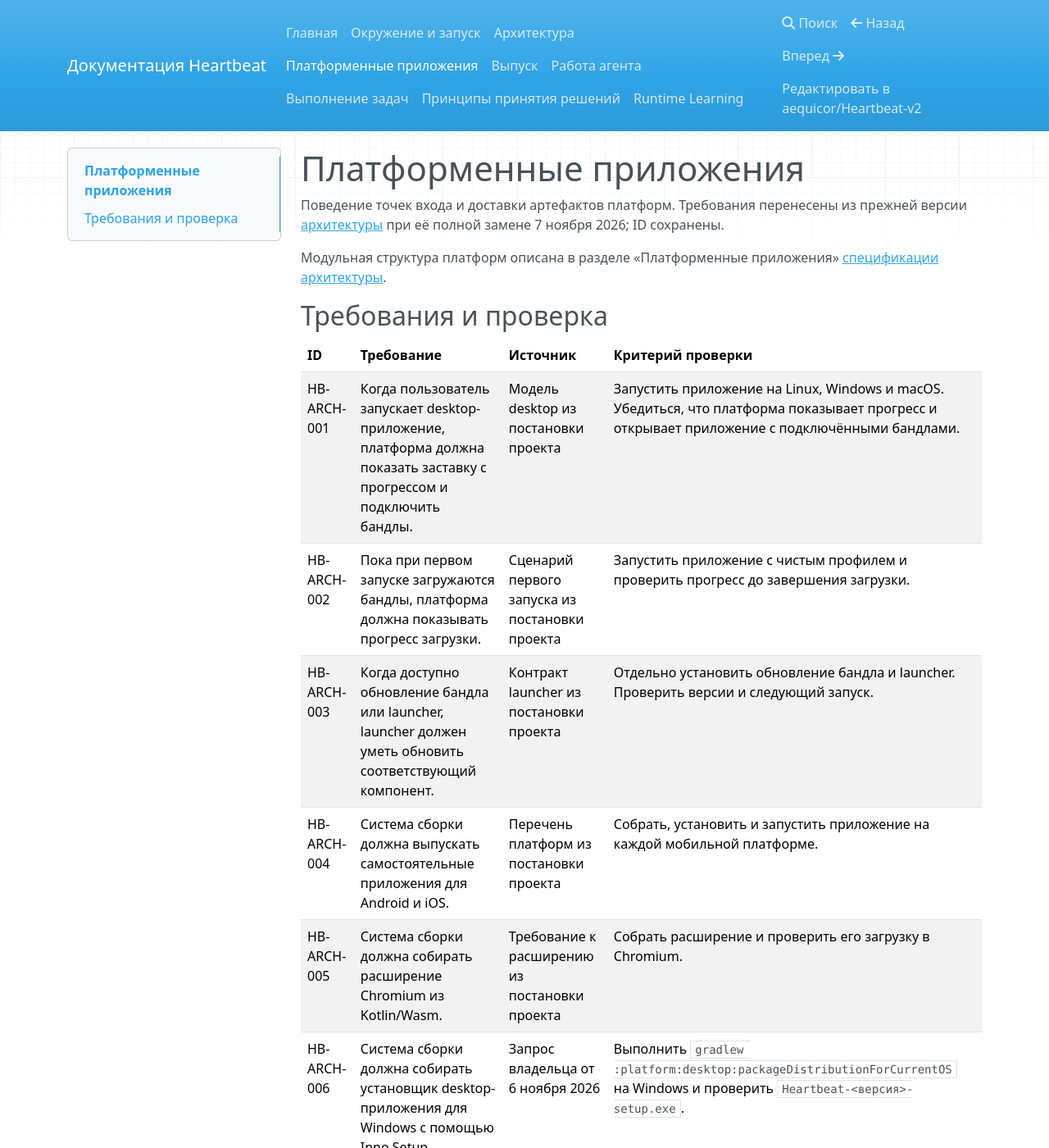
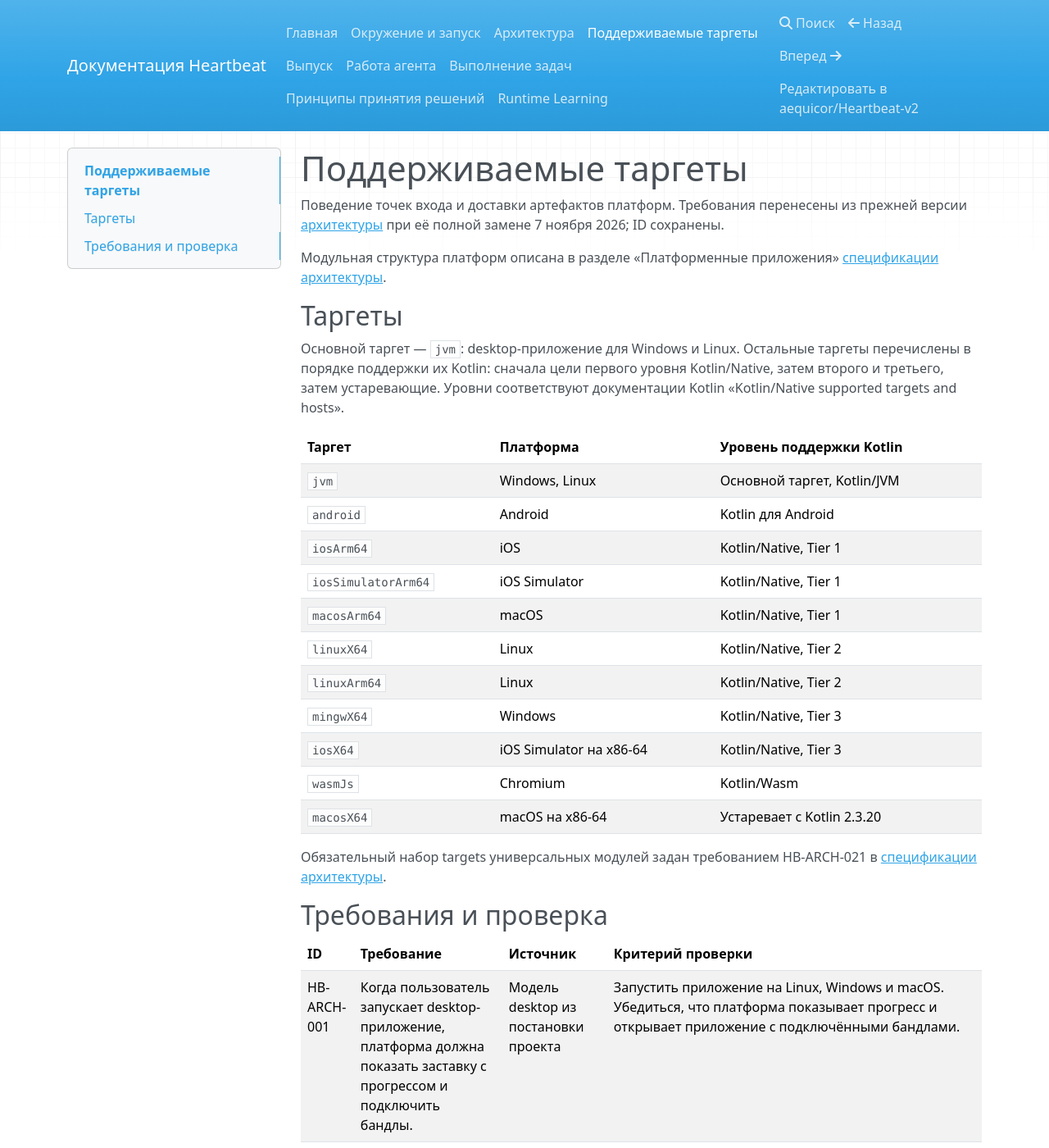
Before and after one commit to aequicor/Heartbeat-v2, an MkDocs documentation site: the page built from docs/specs/platforms.md, in a window 1280 px wide and 1400 px high. Shown: the whole window at 82% size. Built offline with MkDocs 1.6.1, drawn with Linux system fonts in a browser that asks for light colours; nearby versions of some CDN libraries.

Commit message:
Переименовать страницу платформ в поддерживаемые таргеты
Страница specs/platforms.md называется «Поддерживаемые таргеты». Основной таргет - jvm для Windows и Linux, остальные перечислены в порядке уровней поддержки Kotlin/Native.

```diff
--- a/docs/specs/platforms.md
+++ b/docs/specs/platforms.md
@@ -1,9 +1,33 @@
-# Платформенные приложения
+# Поддерживаемые таргеты
 
 Поведение точек входа и доставки артефактов платформ. Требования перенесены из прежней версии
 [архитектуры](architecture.md) при её полной замене 7 ноября 2026; ID сохранены.
 
 Модульная структура платформ описана в разделе «Платформенные приложения»
+[спецификации архитектуры](architecture.md).
+
+## Таргеты
+
+Основной таргет — `jvm`: desktop-приложение для Windows и Linux. Остальные таргеты перечислены в
+порядке поддержки их Kotlin: сначала цели первого уровня Kotlin/Native, затем второго и третьего,
+затем устаревающие. Уровни соответствуют документации Kotlin «Kotlin/Native supported targets and
+hosts».
+
+| Таргет | Платформа | Уровень поддержки Kotlin |
+| --- | --- | --- |
+| `jvm` | Windows, Linux | Основной таргет, Kotlin/JVM |
+| `android` | Android | Kotlin для Android |
+| `iosArm64` | iOS | Kotlin/Native, Tier 1 |
+| `iosSimulatorArm64` | iOS Simulator | Kotlin/Native, Tier 1 |
+| `macosArm64` | macOS | Kotlin/Native, Tier 1 |
+| `linuxX64` | Linux | Kotlin/Native, Tier 2 |
+| `linuxArm64` | Linux | Kotlin/Native, Tier 2 |
+| `mingwX64` | Windows | Kotlin/Native, Tier 3 |
+| `iosX64` | iOS Simulator на x86-64 | Kotlin/Native, Tier 3 |
+| `wasmJs` | Chromium | Kotlin/Wasm |
+| `macosX64` | macOS на x86-64 | Устаревает с Kotlin 2.3.20 |
+
+Обязательный набор targets универсальных модулей задан требованием HB-ARCH-021 в
 [спецификации архитектуры](architecture.md).
 
 ## Требования и проверка
--- a/mkdocs.yml
+++ b/mkdocs.yml
@@ -13,7 +13,7 @@ nav:
   - Главная: index.md
   - Окружение и запуск: setup.md
   - Архитектура: specs/architecture.md
-  - Платформенные приложения: specs/platforms.md
+  - Поддерживаемые таргеты: specs/platforms.md
   - Выпуск: specs/releases.md
   - Работа агента: specs/agent-workflow.md
   - Выполнение задач: specs/agent-tool-usage-policy.md
```
Also changed, not shown: docs/specs/architecture.md (+1 -1 lines).
